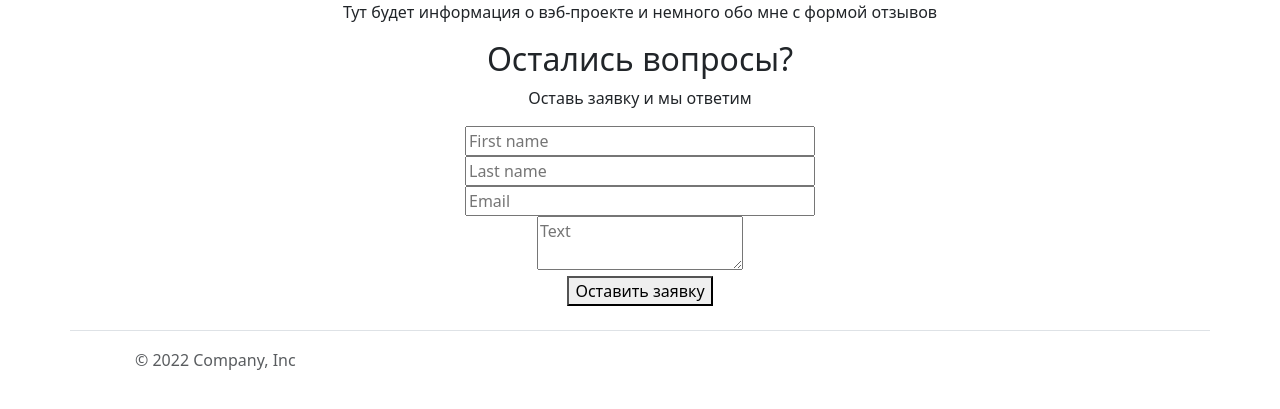
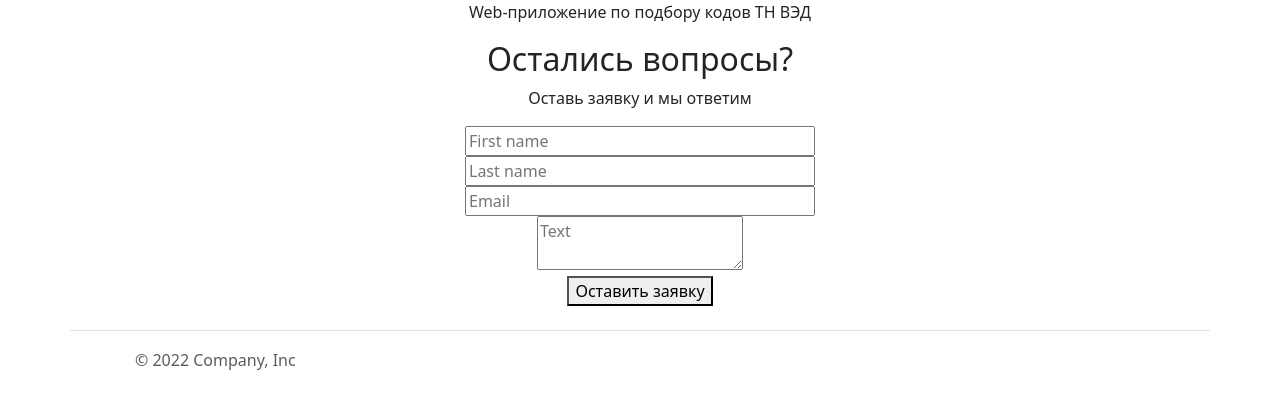
Before and after one commit to everybodygetup/soloflask, a Python web app: template app/templates/about.j2 in a window 1280 px wide. Shown: the part 72-481 px from the top of the page. Run offline with Jinja, Linux system fonts and the light colour scheme; the template is opened without the code that fills it, so the values that code supplies are empty, except form fields; tables that the repository leaves empty hold one stand-in row (values such as "Sample post"); form fields are guessed from the names that the template uses; some libraries are stand-ins or nearby versions.

Commit message:
Gange info

```diff
--- a/app/templates/about.j2
+++ b/app/templates/about.j2
@@ -1,6 +1,6 @@
 {% extends "base.j2" %}
 {% block content %}
-<p>Тут будет информация о вэб-проекте и немного обо мне c формой отзывов</p>
+<p>Web-приложение по подбору кодов ТН ВЭД</p>
 
   <section class="questions">
       <div class="container">
```
